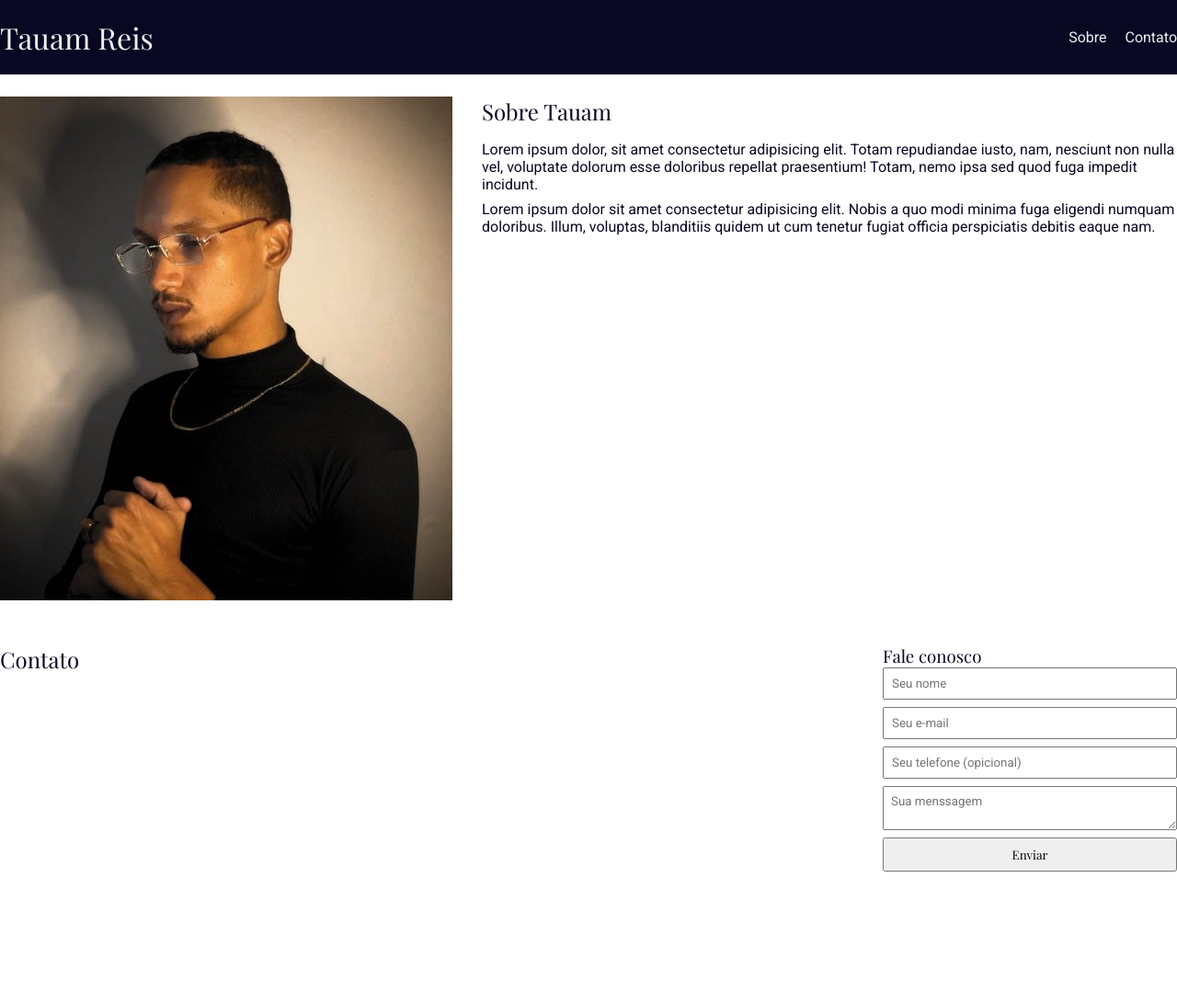
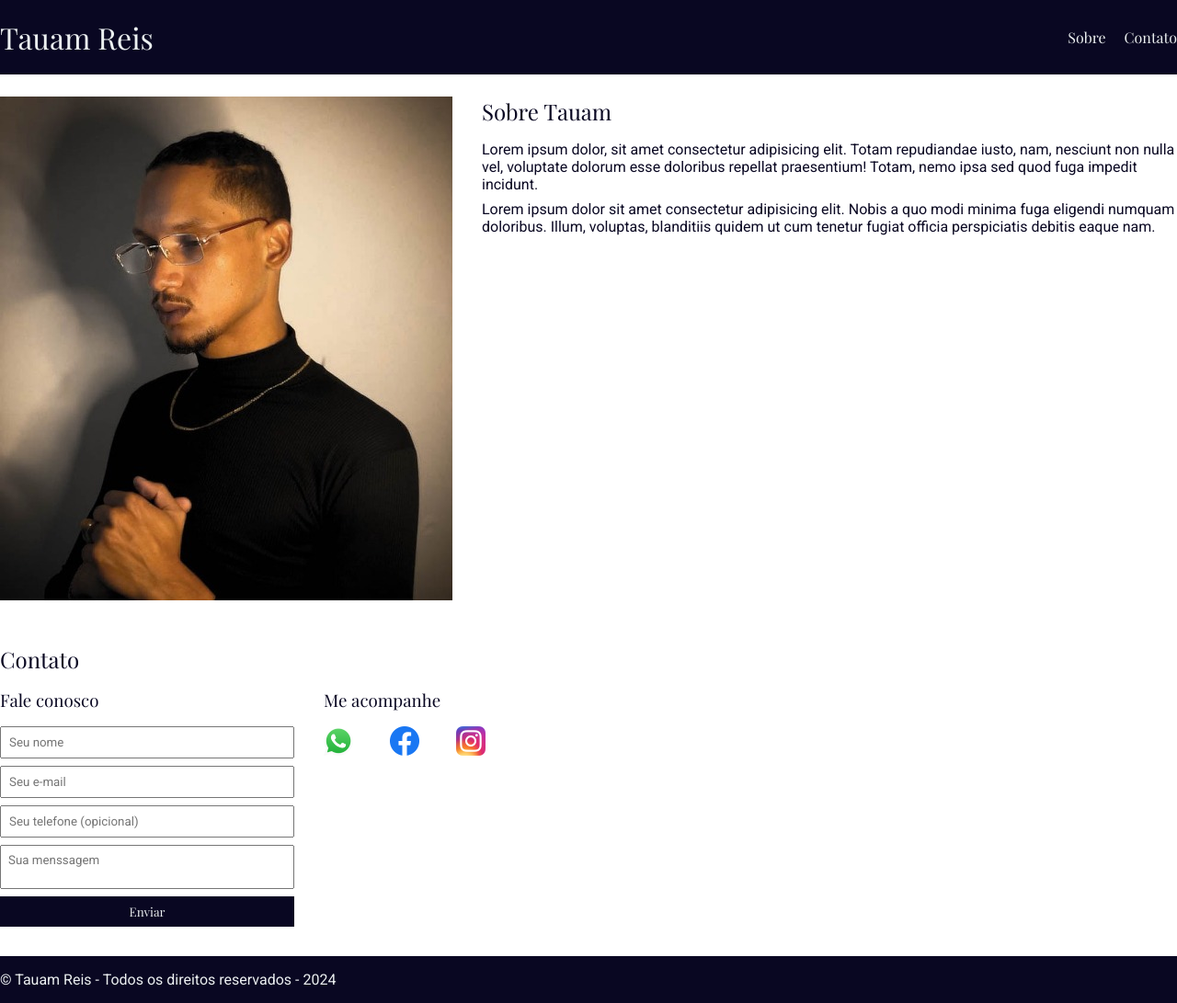
Before and after one commit to TauamReis/SitePessoal, a plain HTML site: page index.html in a window 1280 px wide. Shown: the whole page at 92% size. Before the commit the page ends 980 px from the top, so only its background shows below. Drawn offline with nearby package versions, Linux system fonts and the light colour scheme; a web font is replaced by a local one.

Commit message:
style: rodape

```diff
--- a/index.html
+++ b/index.html
@@ -55,10 +55,36 @@
                         <button  type="submit">Enviar</button>
                     </form>
                 </div>
+                <div>
+                    <h3>Me acompanhe</h3>
+                    <ul class="social-links">
+                        <li>
+                            <a href="#" title="Me chame no Whatsapp">
+                                <img src="/imagens/whatsapp.png" alt="Logo Whatsapp">
+                            </a>
+                        </li>
+                        <li>
+                            <a href="https://www.facebook.com/tauam" title="Siga-me no Facebook">
+                                <img src="/imagens/facebook.png" alt="Logo Facebook">
+                            </a>
+                        </li>
+                        <li>
+                            <a href="https://www.instagram.com/tauamreis/" title="Siga-me no Instagram">
+                                <img src="/imagens/instagram.png" alt="Logo Instagram">
+                            </a>
+                        </li>
+                    </ul>
+                </div>
             </div>
         </div>
-
     </section>
+    <footer>
+        <div class="container">
+            <p>
+                &copy; Tauam Reis - Todos os direitos reservados - 2024
+            </p>
+        </div>
+    </footer>
 </body>
 
 </html>
--- a/main.css
+++ b/main.css
@@ -8,7 +8,7 @@ header {
     padding: 19px 0;
     background-color: hsl(244, 66%, 8%);
     color: #ecf0f1;
-}
+    }
 
 
 header nav li {
@@ -28,6 +28,7 @@ header nav li a {
     margin: 0 auto;
 }
 
+header,
 header h1,
 section h2,
 section h3,
@@ -58,6 +59,10 @@ form button {
     padding: 8px;
 }
 
+form textarea {
+    resize: none;
+}
+
 section .container {
     align-items: flex-start;
 }
@@ -78,3 +83,51 @@ section p {
 section img {
     margin-right: 32px;
     }
+
+    .social-links img {
+        height: 32px;
+    }
+
+    .social-links li {
+        display: inline;
+        margin-right: 4px;
+    }
+
+    .social-links li a {
+        text-decoration: none;
+    }
+
+    #contact .container {
+        display: block;
+    }
+
+    .contact-methods {
+        display: flex;
+        justify-content:left;
+    }
+
+    section h3 {
+        margin-bottom: 16px;
+    }
+
+    form button {
+        background-color:hsl(244, 66% , 8%);
+        color: #ecf0f1;
+        border: none;
+        cursor: pointer;
+        margin-right: 32px;
+    }
+
+    form button:hover {
+        background-color:hsl(244, 52%, 22%);
+    }
+
+    input:focus, textarea:focus {
+        outline-color:hsl(244, 66% , 8%);
+    }
+
+    footer {
+        background-color: hsl(244, 66% , 8%);
+        color: #ecf0f1;
+        padding: 16px 0;
+    }
```
Also changed, not shown: imagens/facebook.png (added), imagens/instagram.png (added), imagens/whatsapp.png (added).
